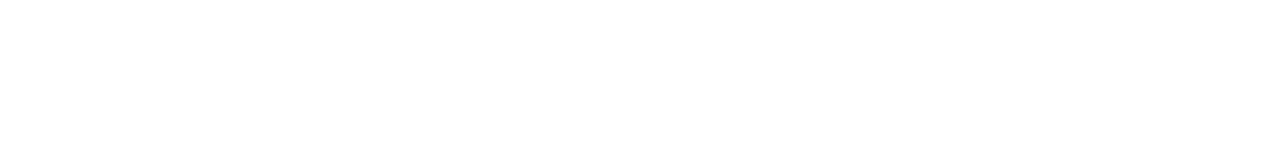
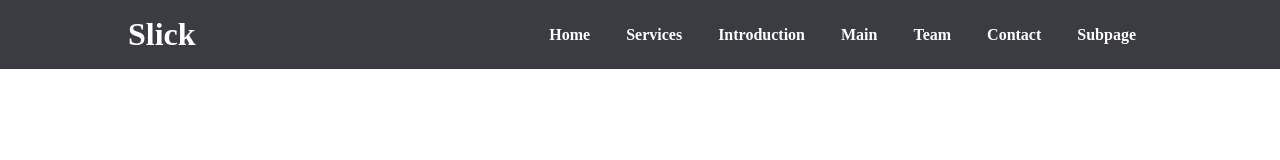
Before and after one commit to mervegumuskaya/slick.com, a plain HTML site: page index.html in a window 1280 px wide. Drawn offline with Linux system fonts and the light colour scheme.

Commit message:
header navbar is ready

```diff
--- a/index.html
+++ b/index.html
@@ -1,18 +1,34 @@
 <!DOCTYPE html>
 <html lang="en">
   <head>
-    <meta charset="UTF-8">
-    <meta name="viewport" content="width=device-width, initial-scale=1.0">
-    <meta http-equiv="X-UA-Compatible" content="ie=edge">
+    <meta charset="UTF-8" />
+    <meta name="viewport" content="width=device-width, initial-scale=1.0" />
+    <meta http-equiv="X-UA-Compatible" content="ie=edge" />
     <title>Document</title>
-    <link rel="stylesheet" href="./style.css">
+    <link rel="stylesheet" href="./style.css" />
   </head>
   <body>
     <!-- NADIR'S CODE-->
+    <header>
+      <h1><a href="#">Slick</a></h1>
+      <nav>
+        <ul>
+          <li><a href="#">home</a></li>
+          <li><a href="#">services</a></li>
+          <li><a href="#">Introduction</a></li>
+          <li><a href="#">main</a></li>
+          <li><a href="#">team</a></li>
+          <li><a href="#">contact</a></li>
+          <li><a href="#">subpage</a></li>
+        </ul>
+      </nav>
+    </header>
+    <section id="slider">
+
+    </section>
 
     <!-- MERVE'S CODE-->
 
     <!-- ANIL'S CODE-->
-
   </body>
 </html>
--- a/style.css
+++ b/style.css
@@ -1,4 +1,42 @@
 /* ///////NADIR'S CODE ////// */
+ *{
+     box-sizing: border-box;
+     margin: 0;
+     padding: 0;
+ }
+body,html{
+    width: 100%;
+}
+header{
+    width: 100;
+    padding: 1em 10%;
+    display: flex;
+    justify-content: space-between;
+    align-items: center;
+    background-color: #3a3c42;
+    color: white;
+
+
+}
+header ul{
+    list-style: none;
+}
+
+header ul li{
+    display: inline;
+    padding: 0 1em;
+}
+header   a{
+    text-decoration: none;
+    text-transform: capitalize;
+    color: white;
+    font-weight: bolder;
+}
+
+header ul li a:hover{
+    color: yellowgreen;;
+}
+
 
 /* MERVE'S CODE*/
 
```
Also changed, not shown: img/android.png (added), img/code.png (added), img/github.png (added), img/map.png (added), img/p-r1.png (added), img/p-r2.png (added), img/p1.png (added), img/p2.png (added), img/p3.png (added), img/p4.png (added), img/p5.png (added), img/p6.png (added), img/p7.png (added), img/p8.png (added), 2 more files, 1 other file. Lines whose indentation alone changed are shown as unchanged.
